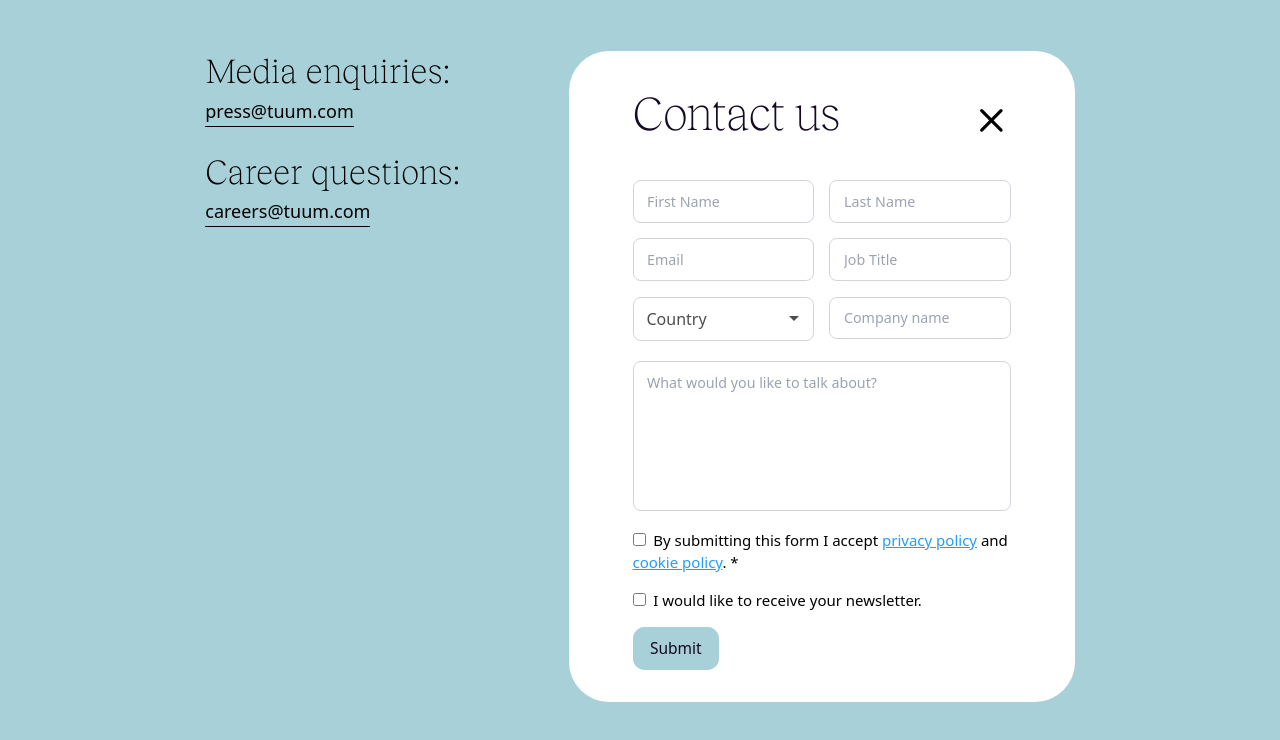
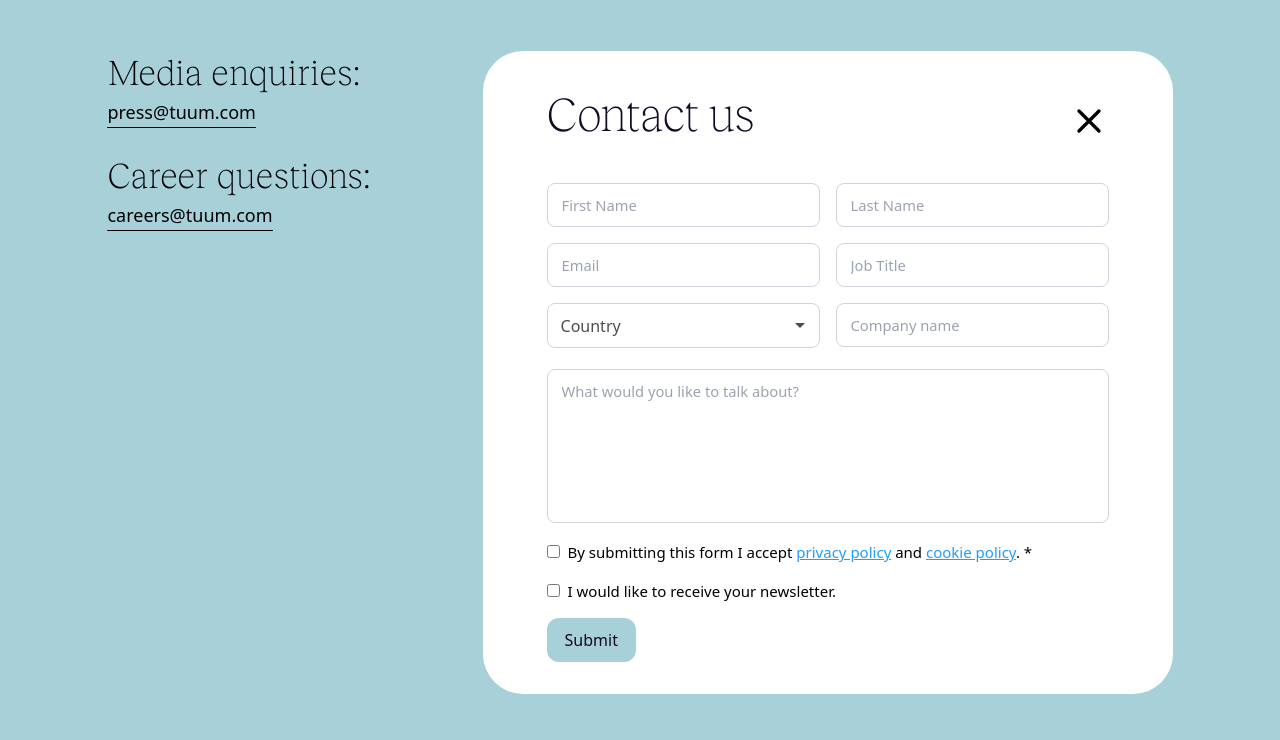
Before and after one commit to RomaMark/contact-us, a React (Create React App) app: page / in a window 1280 px wide. Shown: the top 740 px of the page. Built offline with nearby package versions, Linux system fonts and the light colour scheme.

Commit message:
corrected CSS, deleted extra code

```diff
--- a/public/index.html
+++ b/public/index.html
@@ -2,7 +2,7 @@
 <html lang="en">
   <head>
     <meta charset="utf-8" />
-    <meta name="viewport" content="width=device-width, initial-scale=1" />
+    <meta name="viewport" content="width=device-width, initial-scale=1.0" />
     <meta name="theme-color" content="#000000" />
     <title>Contact us</title>
   </head>
--- a/src/App.tsx
+++ b/src/App.tsx
@@ -2,7 +2,7 @@ import InputFields from "./InputFormView/InputForm";
 
 export default function App() {
   return (
-    <div className="flex flex-wrap justify-center grid-cols-1 mt-[4%] lg:[grid-template-columns:35%_65%] sm:px-10 md:px-16 lg:px-10 xl:px-20">
+    <div className="app mx-auto md:max-w-screen-s flex justify-center grid-cols-1 mt-[4%] sm:px-10 md:px-16 lg:px-10 xl:px-20">
       <div className="sm:text-left md:space-y-7 lg:pb-0">
         <div>
           <p className="mb-2 text-xl md:text-4xl">Media enquiries:</p>
--- a/src/InputFormView/Components/error.tsx
+++ b/src/InputFormView/Components/error.tsx
@@ -8,7 +8,6 @@ const MyError: React.FC = () => {
   };
 
   const handleClick = () => {
-    // Hide the error message when input is clicked again
     setShowError(false);
   };
 
--- a/src/InputFormView/InputForm.tsx
+++ b/src/InputFormView/InputForm.tsx
@@ -1,6 +1,6 @@
 import CheckBox from "./Components/CheckBox";
 import CountrySelector from "./Components/CountrySelector";
-import MyError from "./Components/error";
+import MyError from "./Components/Error";
 
 const InputFields = () => {
   return (
--- a/src/styles.css
+++ b/src/styles.css
@@ -7,9 +7,11 @@
   src: url(../public/fonts/RecklessNeue-Thin.ttf);
 }
 
-html {
-  font-size: 15.5px;
-  min-width: 45%;
+@media (max-width: 1024px) {
+  .app {
+    display: flex;
+    text-align: start;
+  }
 }
 
 body {
@@ -91,13 +93,6 @@ p {
   cursor: pointer;
 }
 
-@media (min-height: 900px) {
-  .tall-md\:py-8 {
-    padding-top: 2rem;
-    padding-bottom: 2rem;
-  }
-}
-
 .hs-error-msg.visible {
   display: block;
   color: rgb(240, 68, 56);
@@ -109,18 +104,12 @@ p {
   margin-top: -8px;
 }
 
-.input_box .hs-error-msg.visible {
-  border-top: none;
-}
-
 .hs-error-msg.hidden {
   display: none;
 }
 
 .container-size {
-  width: 45%;
-  min-width: 300px;
-  padding: 32px 64px;
+  width: 690px;
 }
 
 .ReactFlagsSelect-module_selectBtn__19wW7 {
```
